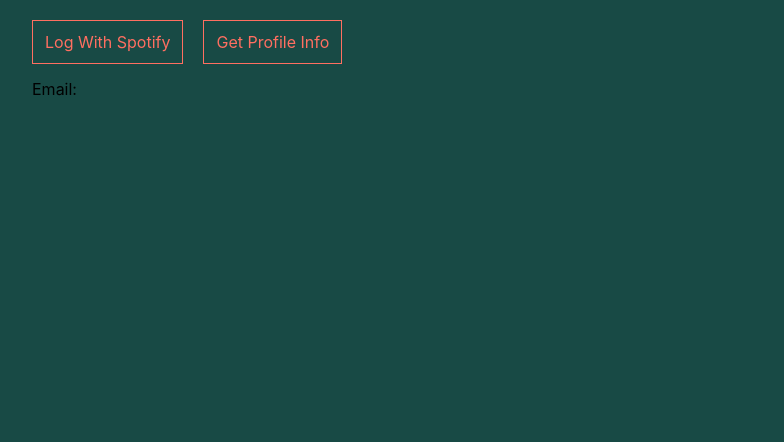
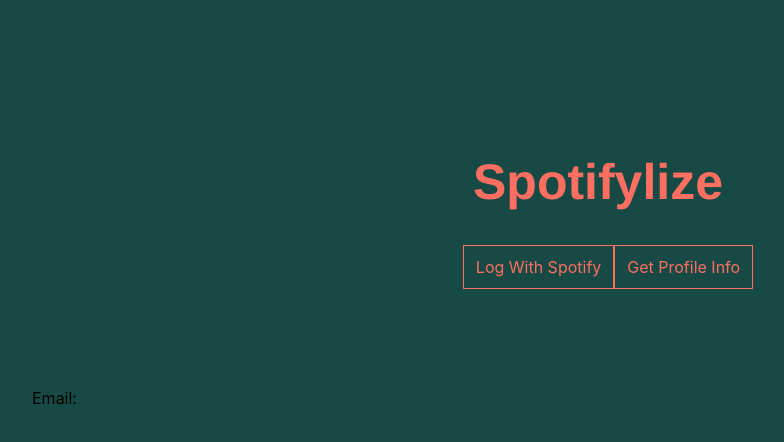
Before and after one commit to lianbwl/spotifylize-front, a React (Create React App) app: page / in a window 1280 px wide. Shown: the top 442 px of the page, without its empty margins (32-816 px from the left). Built offline with nearby package versions, Linux system fonts and the light colour scheme.

Commit message:
styled componenst library adjustments and new components

```diff
--- a/src/App.jsx
+++ b/src/App.jsx
@@ -2,7 +2,7 @@
 import axios from "axios";
 import Profile from "./components/Profile";
 
-import { Grid, Button, Wrapper } from "./styles/styles";
+import { Grid, Button, Wrapper, Title, Block } from "./styles/styles";
 import { ThemeProvider } from "styled-components";
 import { theme } from "./styles/theme.js";
 
@@ -20,6 +20,10 @@
 		super();
 		this.state = {
 			data: []
+		};
+		this.externalCss = {
+			paddingTop: "100px",
+			marginBottom: "100px"
 		};
 	}
 
@@ -47,13 +51,22 @@
 			<ThemeProvider theme={theme}>
 				<GlobalStyle />
 				<Wrapper>
-					<Grid gap="20px">
+					<Grid
+						extStyles={this.externalCss}
+						gap="20px"
+						alignX="center"
+						alignY="center"
+						direction="column"
+					>
+						<Title>Spotifylize</Title>
+						<Block>
 							<Button as="a" href="/api/auth/spotify">
 								Log With Spotify
 							</Button>
 							<Button onClick={this.handleGetProfile}>
 								Get Profile Info
 							</Button>
+						</Block>
 					</Grid>
 					<Profile props={this.state.data}></Profile>
 				</Wrapper>
--- a/src/styles/styles.js
+++ b/src/styles/styles.js
@@ -1,20 +1,39 @@
 import styled from "styled-components";
+
+const sizeBase = 10;
 
 export const Grid = styled.div`
 	display: flex;
+	height: auto;
 	flex-direction: ${props => props.direction || "row"};
 
 	> *:not(:last-child) {
 		margin-right: ${props => props.gap || "none"};
 	}
+	justify-content: ${props => props.alignX || "flex-start"};
+	align-items: ${props => props.alignY || "flex-start"};
+
+	// EXTERNAL CSS TO BE INJECTED;
+	${props => props.extStyles};
 `;
 
 export const Wrapper = styled.section`
-	width: 90%;
-	height: 1200px;
+	width: ${props => props.width || "90%"};
+	height: ${props => props.height || "auto"};
 	margin: 0 auto;
 	padding: 20px;
 	background: ${props => props.theme.colors.forest};
+`;
+
+export const Block = styled.div`
+	display: flex;
+	flex-direction: ${props => props.direction || "row"};
+`;
+
+export const Title = styled.h1`
+	font-family: ${props => props.font || "Helvetica"};
+	font-size: ${props => props.size || sizeBase * 5}px;
+	color: ${props => props.theme.colors.coral};
 `;
 
 export const Button = styled.button`
@@ -23,6 +42,7 @@
 	color: ${props => props.theme.colors.coral};
 	padding: 12px;
 	background: none;
+	flex: ${props => props.flexSize || "0 1 auto"};
 
 	&:hover {
 		background: ${props => props.theme.colors.coral};
```
Lines whose indentation alone changed are shown as unchanged.
